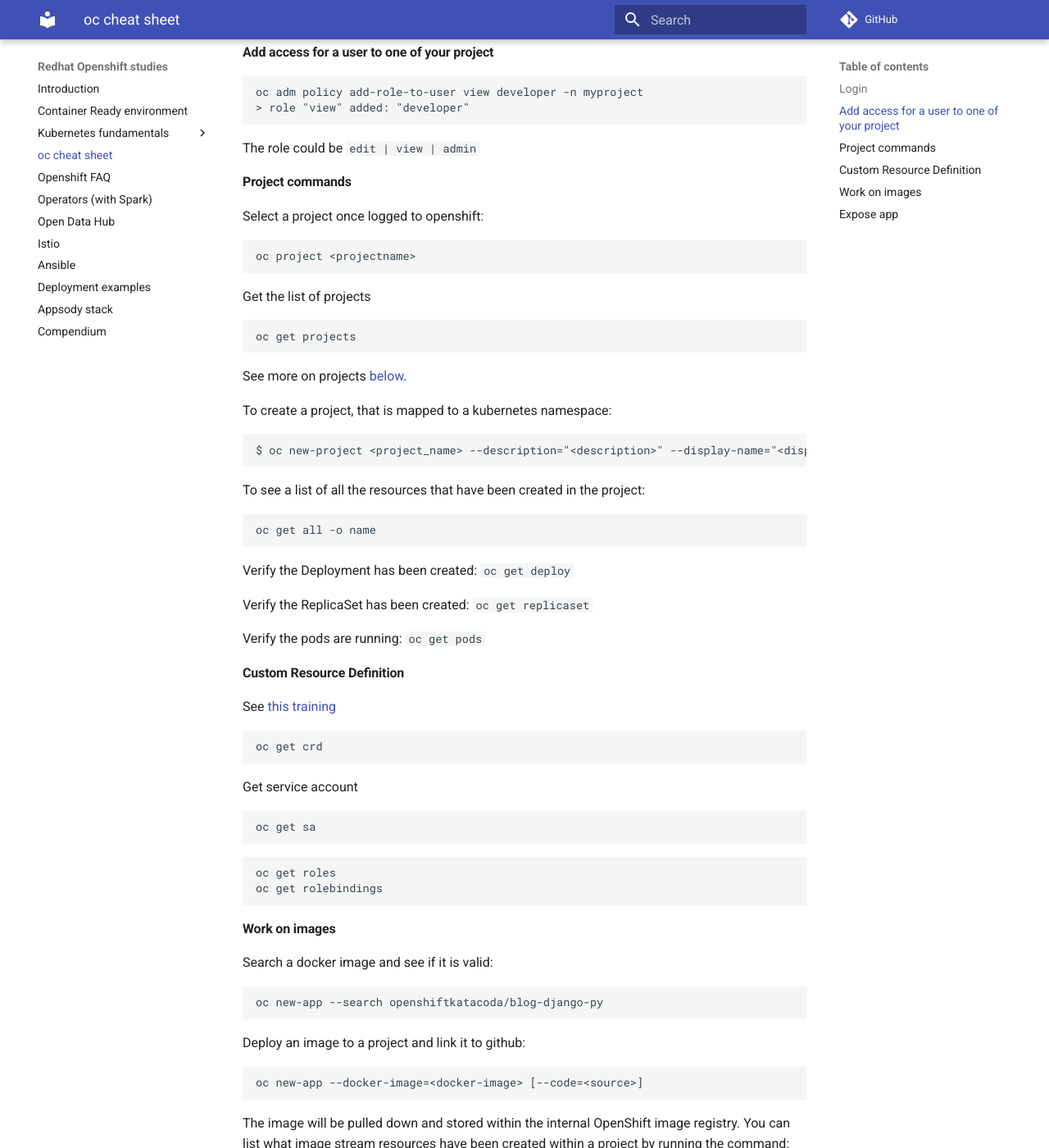
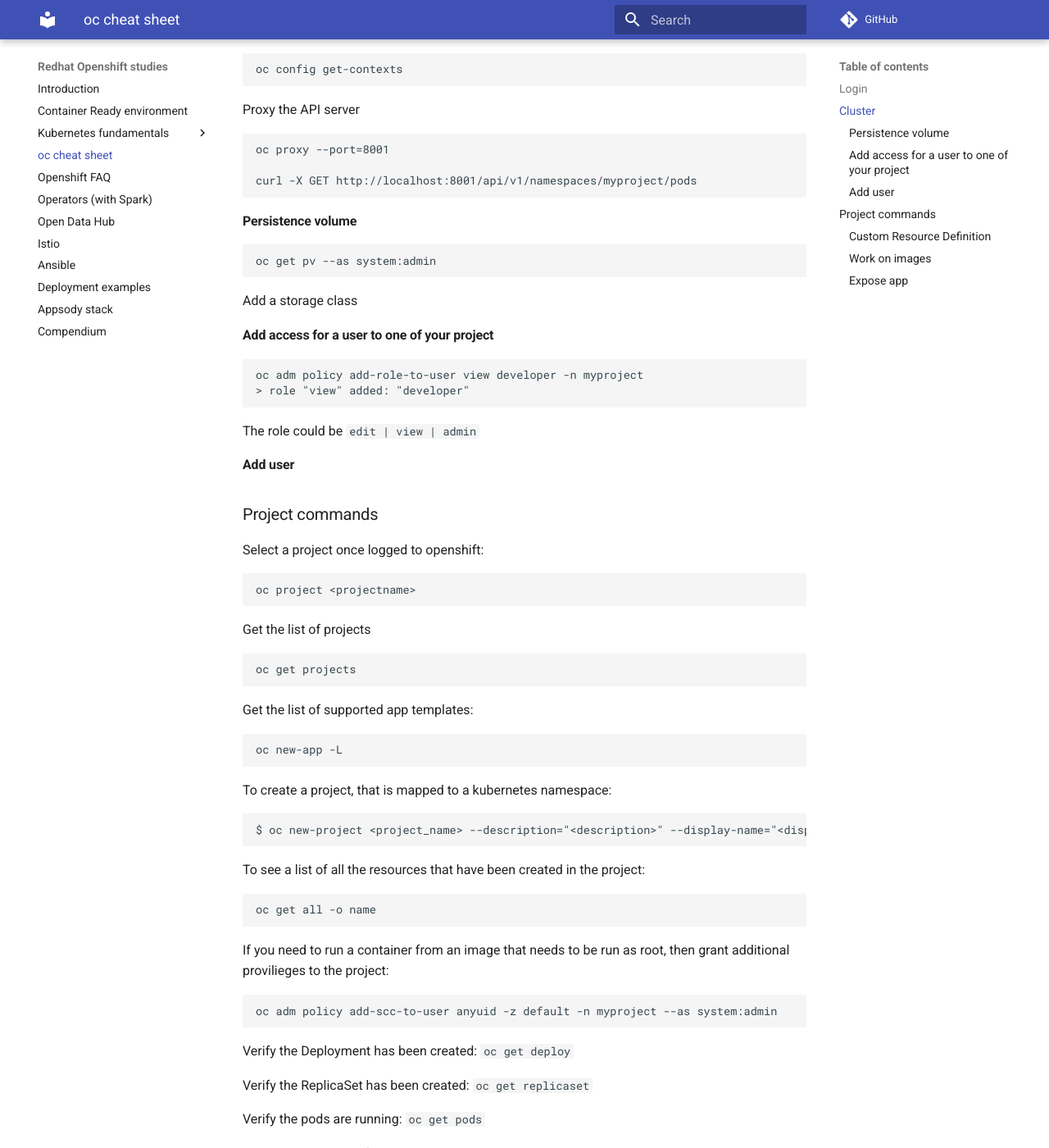
Before and after one commit to jbcodeforce/openshift-studies, an MkDocs documentation site: the page built from docs/oc-cli.md, in a window 1280 px wide and 1400 px high, scrolled down 1138 px. Shown: the whole window at 82% size. Built offline with MkDocs 1.6.1 and Material for MkDocs 9.7.7, drawn with Linux system fonts in a browser that asks for light colours; comment, search, counter and statistics services are not loaded; some of the changed text lies outside the part shown.

Commit message:
add new oc cli info

````diff
--- a/docs/oc-cli.md
+++ b/docs/oc-cli.md
@@ -2,7 +2,7 @@
 
 oc is a tool written in Go to interact with an openshift cluster (one at a time). State about the current login session is stored in the home directory of the local user running the oc command.
 
-#### Login
+### Login
 
 ```
 oc login --username collaborator --password collaborator
@@ -36,6 +36,13 @@
 oc whoami --show-server
 ```
 
+Even if logged as a non admin user, we can still execute some command as admin, if the user is a sudoer:
+
+```
+oc get projects --as system:admin
+```
+
+### Cluster
 
 See cluster:
 
@@ -44,6 +51,7 @@
 ```
 
 Show a list of contexts for all sessions ever created. For each context listed, this will include details about the project, server and name of user, in that order
+
 ```
 oc config get-contexts
 ```
@@ -56,6 +64,16 @@
 curl -X GET http://localhost:8001/api/v1/namespaces/myproject/pods
 ```
 
+#### Persistence volume
+
+```
+oc get pv --as system:admin
+```
+
+Add a storage class
+
+
+
 #### Add access for a user to one of your project
 
 ```
@@ -65,7 +83,11 @@
 
 The role could be `edit | view | admin`
 
-#### Project commands
+#### Add user
+
+
+
+### Project commands
 
 Select a project once logged to openshift:
 ```
@@ -78,7 +100,12 @@
 oc get projects
 ```
 
-See more on projects [below](#project-commands).
+Get the list of supported app templates:
+
+```
+oc new-app -L
+```
+
 
 To create a project, that is mapped to a kubernetes namespace:
 
@@ -90,6 +117,12 @@
 
 ```
 oc get all -o name
+```
+
+If you need to run a container from an image that needs to be run as root, then grant additional provilieges to the project:
+
+```
+oc adm policy add-scc-to-user anyuid -z default -n myproject --as system:admin
 ```
 
 Verify the Deployment has been created: `oc get deploy`
````
Also changed, not shown: docs/index.md (+6 -2 lines), docs/k8s/k8s-0.md (+2 -0 lines), docs/k8s/k8s-1.md (+2 -0 lines), docs/k8s/k8s-2.md (renamed from docs/k8s/k8s-4.md).
